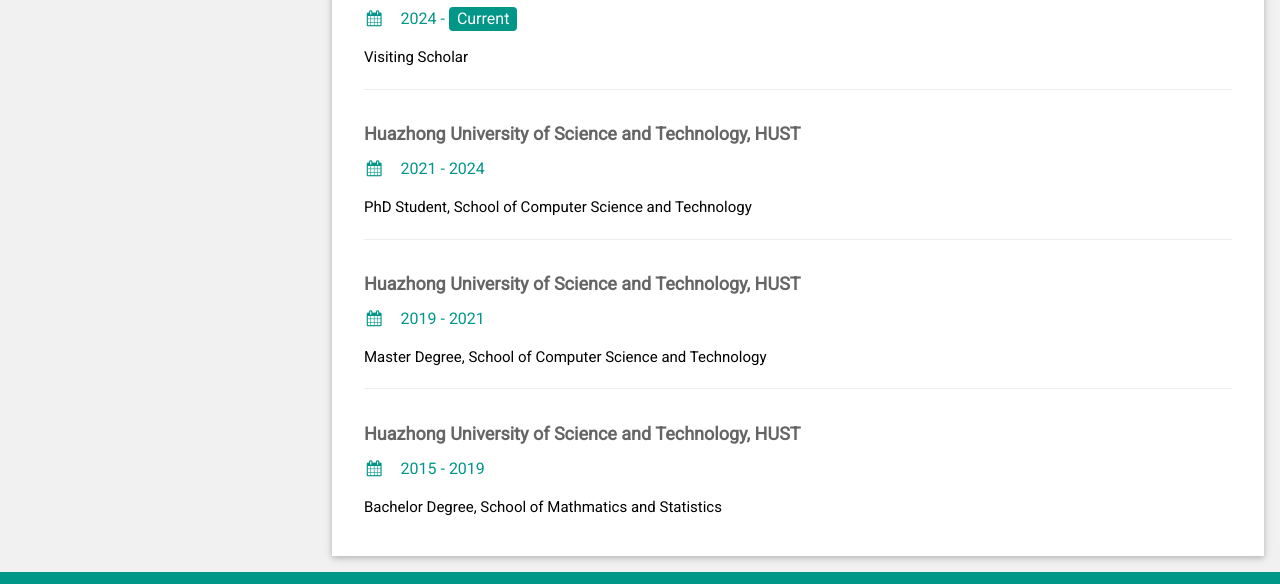
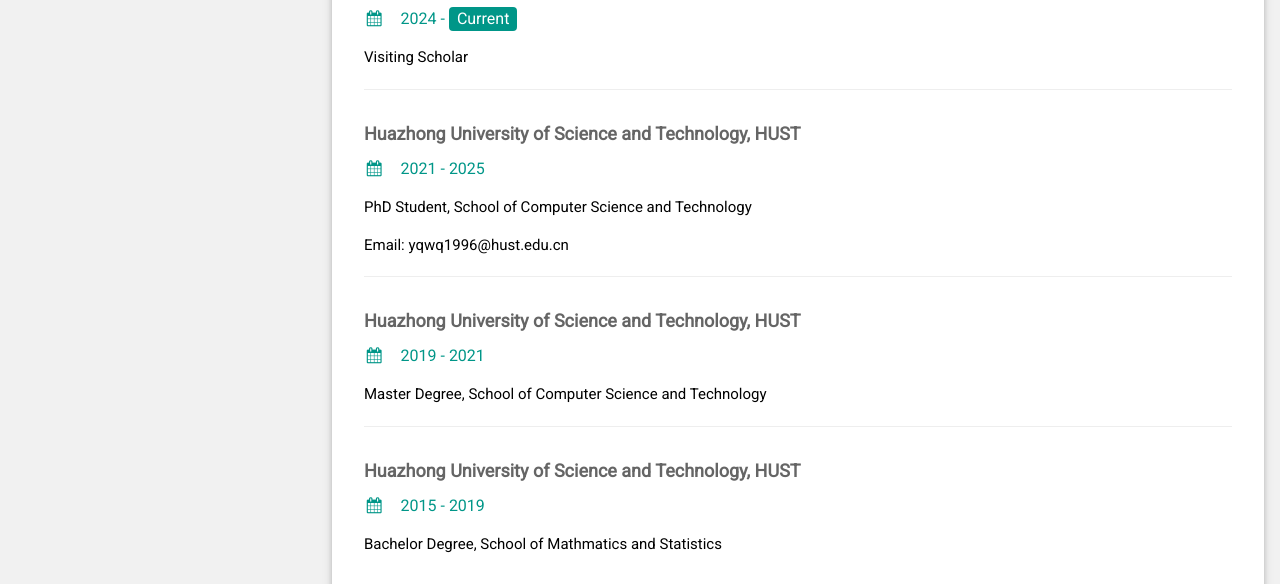
Before and after one commit to cc13qq/cc13qq.github.io, a plain HTML site: page index.html in a window 1280 px wide. Shown: the part 1475-2059 px from the top of the page. Drawn offline with nearby package versions, Linux system fonts and the light colour scheme.

Commit message:
Update index.html

```diff
--- a/index.html
+++ b/index.html
@@ -193,8 +193,9 @@
         </div>
         <div class="w3-container">
           <h5 class="w3-opacity"><b>Huazhong University of Science and Technology, HUST</b></h5>
-          <h6 class="w3-text-teal"><i class="fa fa-calendar fa-fw w3-margin-right"></i>2021 - 2024</h6>
+          <h6 class="w3-text-teal"><i class="fa fa-calendar fa-fw w3-margin-right"></i>2021 - 2025</h6>
           <p>PhD Student, School of Computer Science and Technology</p>
+          <p>Email: yqwq1996@hust.edu.cn</p>
           <hr>
         </div>
         <div class="w3-container">
```
